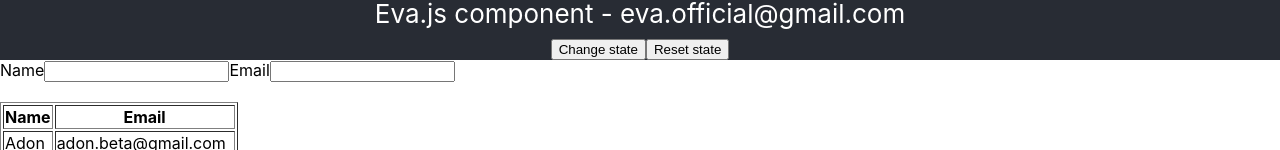
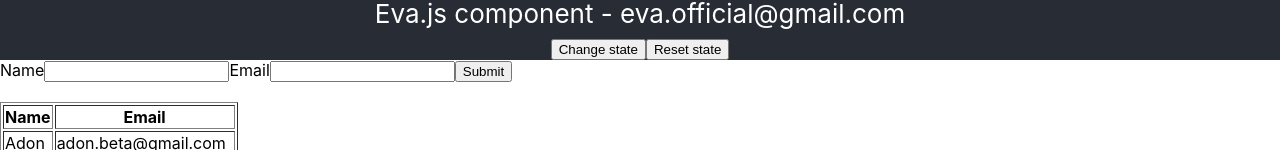
Before and after one commit to GuilhermeBorges3Ddev/ReactWithAPI, a React (Create React App) app in the folder projeto-inicial/: page /user in a window 1280 px wide. Shown: the part 965-1115 px from the top of the page. Built offline with nearby package versions, Linux system fonts and the light colour scheme.

Commit message:
Button created on UserForm.js, who calls the handleSubmit and the submitUserAction methods

```diff
--- a/projeto-inicial/src/pages/user/UserForm.js
+++ b/projeto-inicial/src/pages/user/UserForm.js
@@ -1,14 +1,21 @@
-import {reduxForm} from 'redux-form';
+import {reduxForm, Field} from 'redux-form';
 import {connect} from 'react-redux';
 import React from 'react';
 
 const UserFormFunc = props => {
+
+    const {handleSubmit} = props
+
+    const submit = (data, submitUserAction) => {
+        submitUserAction(data)
+    }
+
     return (
-        <form>
+        <form onSubmit={handleSubmit((fields) => submit(fields, submitUserAction))}>
             <label>
                 Name
             </label>
-            <input
+            <Field
                 type="text"
                 component="input"
                 name="name"
@@ -16,11 +23,12 @@ const UserFormFunc = props => {
             <label>
                 Email
             </label>
-            <input
+            <Field
                 type="text"
                 component="input"
                 name="email"
             />
+            <button type="submit">Submit</button>
         </form>
     );
 }
```
